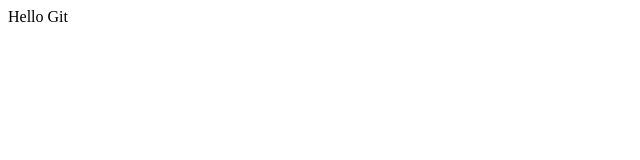
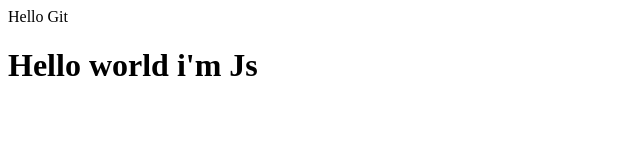
Before and after one commit to KumariSnehaa/Lockalrepo, a plain HTML site: page index.html in a window 1280 px wide. Shown: the whole page, without its empty margins (0-640 px from the left). Drawn offline with Linux system fonts and the light colour scheme.

Commit message:
add changes

```diff
--- a/index.html
+++ b/index.html
@@ -1 +1,2 @@
 <P> Hello Git</P>
+<h1>Hello world i'm Js</h1>
```
Also changed, not shown: 1 other file.
